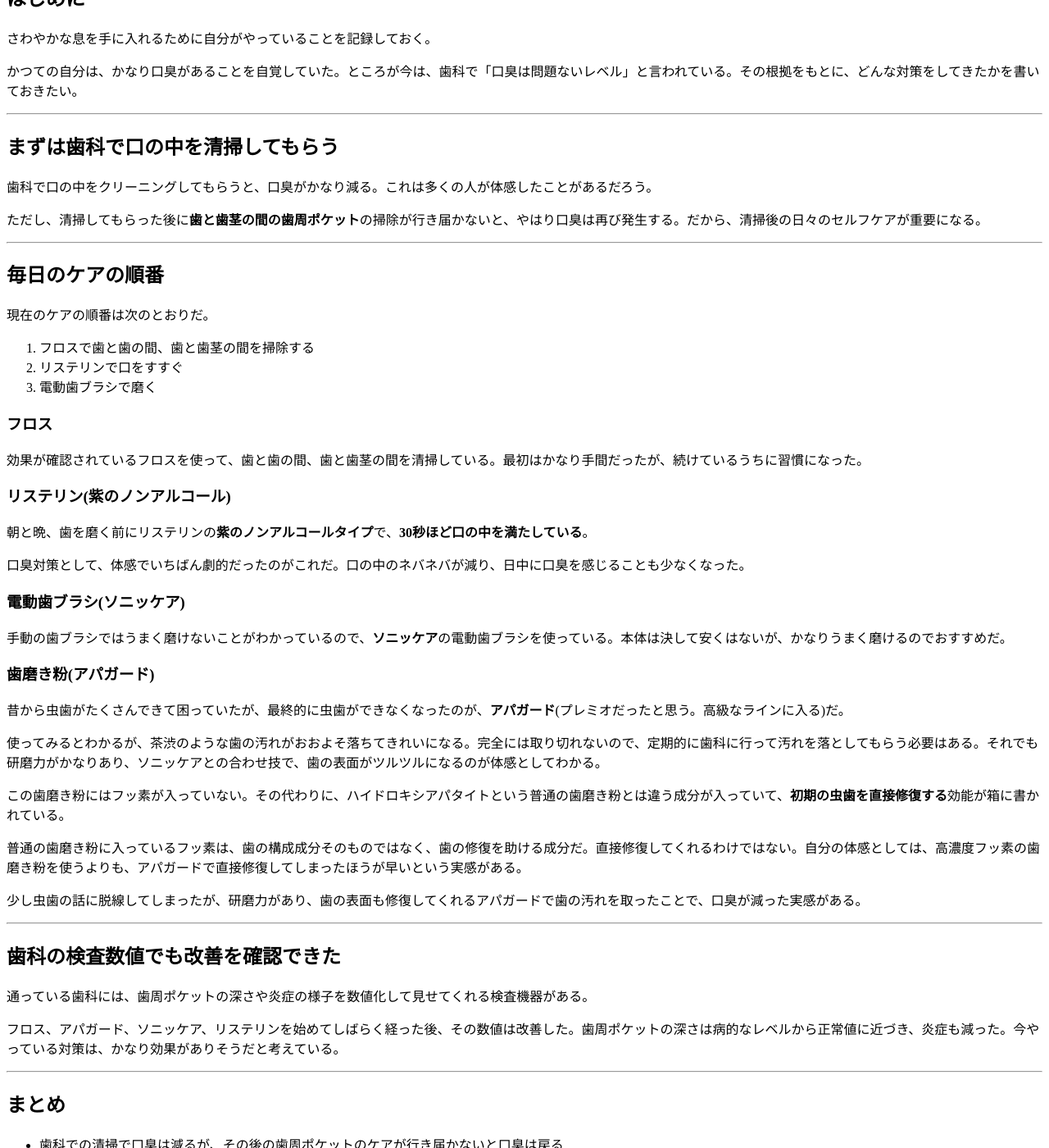
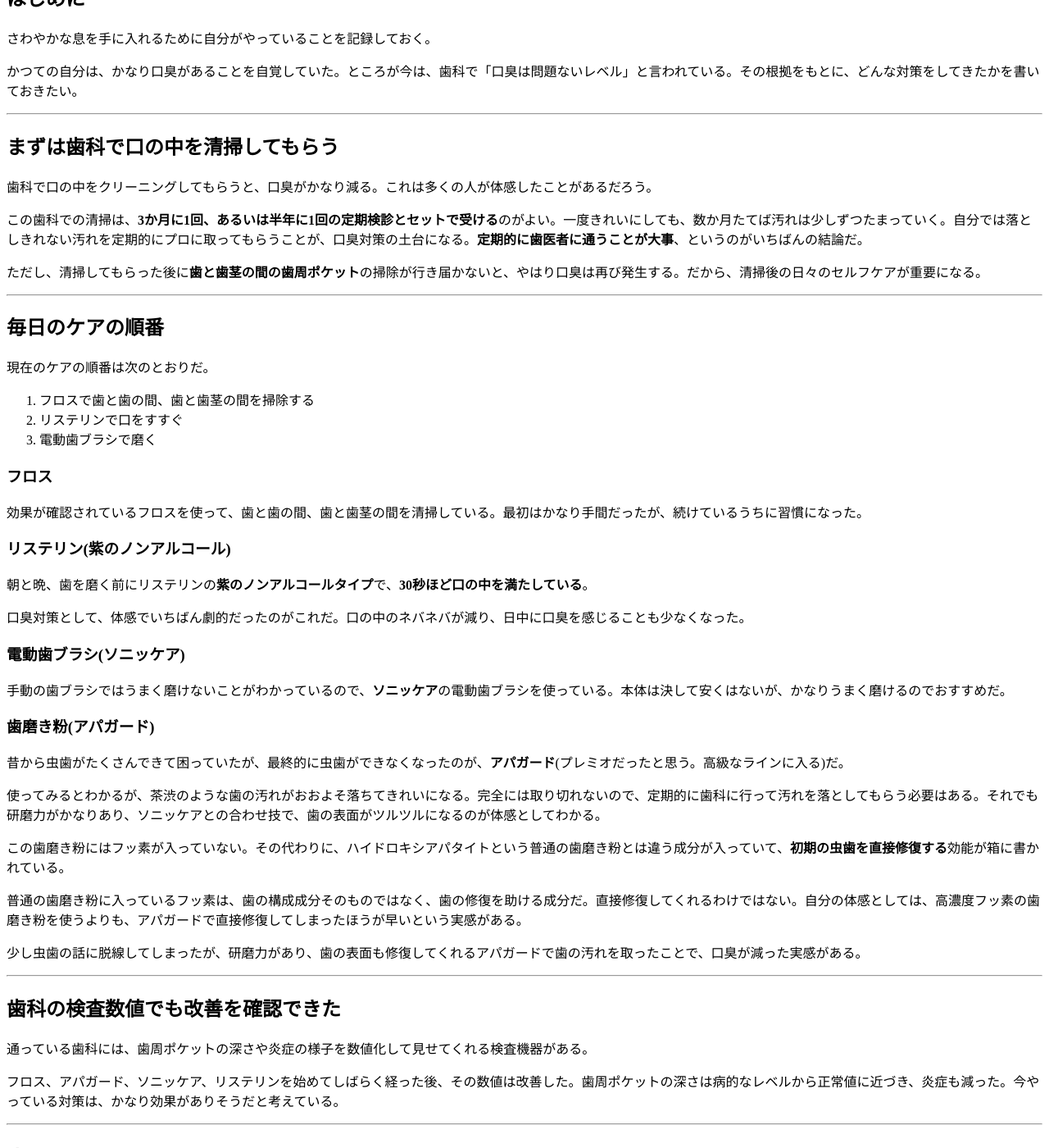
Before and after one commit to yossato/articles, a Jekyll site: the page built from _posts/2026-11-11-fresh-breath-dental-care.md, in a window 1280 px wide and 1400 px high, scrolled down 206 px. Shown: the whole window at 82% size. Built offline with Jekyll 4.4.1, drawn with Linux system fonts in a browser that asks for light colours; some of the changed text lies outside the part shown.

Commit message:
定期検診と清掃の話を追記
Co-Authored-By: Claude Sonnet 5.5 <noreply@anthropic.com>
Claude-Session: https://claude.ai/code/session_01WBBc6Tvy9LPtDCrNop1x99

```diff
--- a/_posts/2026-11-11-fresh-breath-dental-care.md
+++ b/_posts/2026-11-11-fresh-breath-dental-care.md
@@ -20,6 +20,8 @@ description: "歯科で口臭は問題ないレベルと言われるようにな
 ## まずは歯科で口の中を清掃してもらう
 
 歯科で口の中をクリーニングしてもらうと、口臭がかなり減る。これは多くの人が体感したことがあるだろう。
+
+この歯科での清掃は、**3か月に1回、あるいは半年に1回の定期検診とセットで受ける**のがよい。一度きれいにしても、数か月たてば汚れは少しずつたまっていく。自分では落としきれない汚れを定期的にプロに取ってもらうことが、口臭対策の土台になる。**定期的に歯医者に通うことが大事**、というのがいちばんの結論だ。
 
 ただし、清掃してもらった後に**歯と歯茎の間の歯周ポケット**の掃除が行き届かないと、やはり口臭は再び発生する。だから、清掃後の日々のセルフケアが重要になる。
 
@@ -71,6 +73,7 @@ description: "歯科で口臭は問題ないレベルと言われるようにな
 
 ## まとめ
 
+- 3か月〜半年に1回の定期検診と清掃をセットで受け、定期的に歯医者に通うことが土台になる
 - 歯科での清掃で口臭は減るが、その後の歯周ポケットのケアが行き届かないと口臭は戻る
 - リステリン(紫のノンアルコール)で、歯磨き前に30秒ほど口を満たすのが、体感でいちばん劇的に効いた
 - 順番は「フロス → リステリン → 電動歯ブラシ」
```
